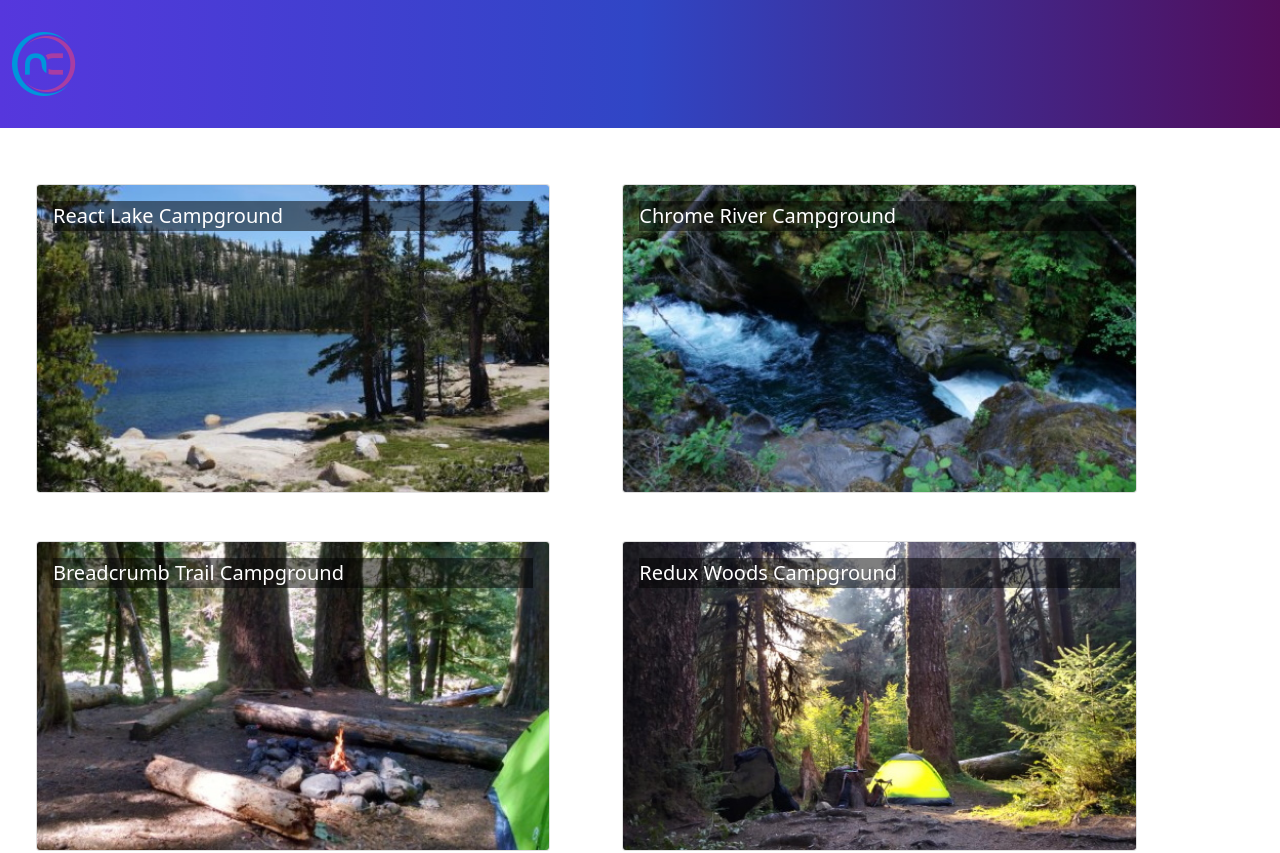
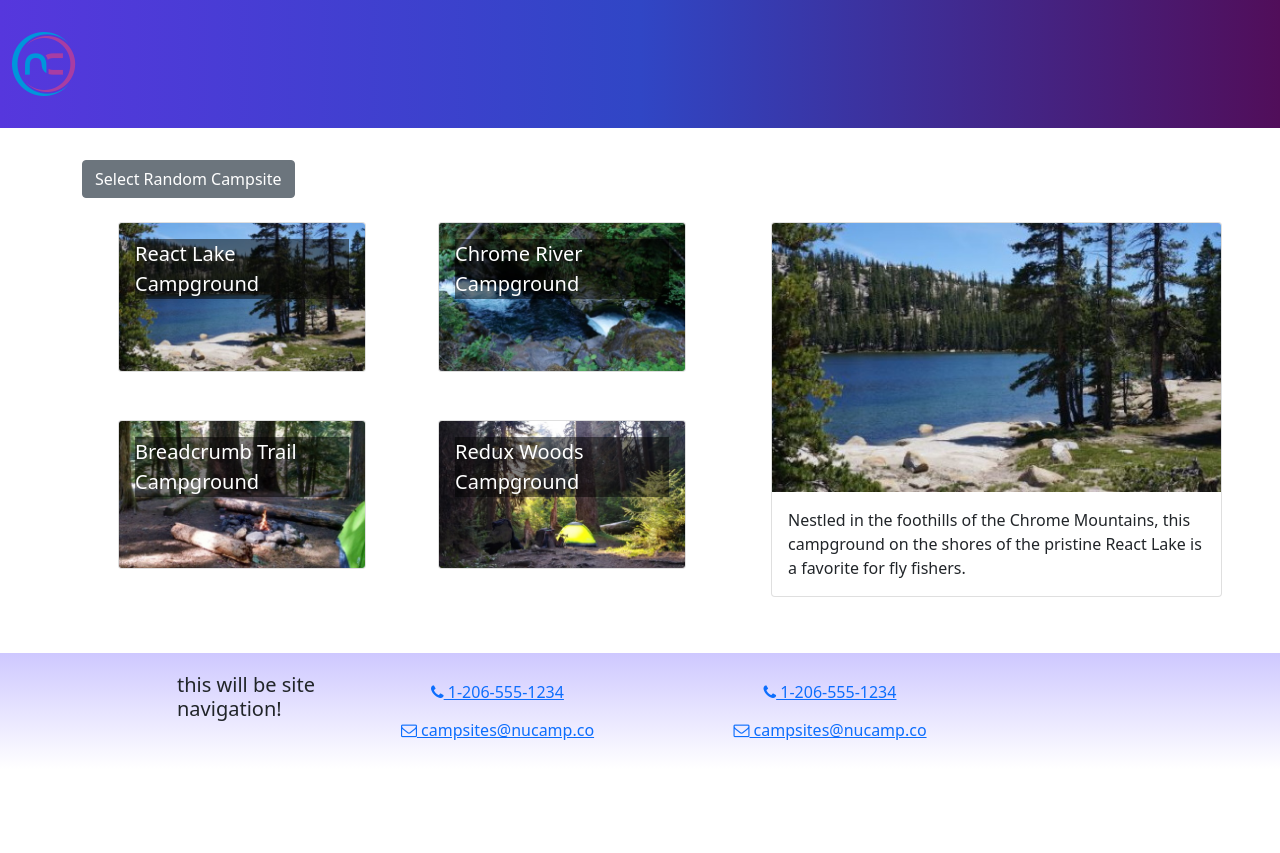
Before and after one commit to scook1802/nuCampSiteReact, a React (Create React App) app: page / in a window 1280 px wide. Shown: the top 853 px of the page. After the commit the page ends 800 px from the top, so only its background shows below. Built offline with nearby package versions, Linux system fonts and the light colour scheme.

Commit message:
CampsitesDirectoryPage and CampsiteDetail

```diff
--- a/src/App.js
+++ b/src/App.js
@@ -1,14 +1,13 @@
-import React from 'react';
-import './App.css';
-import CampsitesList from './features/campsites/CampsitesList';
 import Header from './components/Header';
 import Footer from './components/Footer';
+import CampsitesDirectoryPage from './pages/CampsitesDirectoryPage';
+import './App.css';
 
 function App() {
   return (
-    <div className="App">
+    <div className='App'>
       <Header />
-      <CampsitesList />
+      <CampsitesDirectoryPage />
       <Footer />
     </div>
   );
--- a/src/features/campsites/CampsiteCard.js
+++ b/src/features/campsites/CampsiteCard.js
@@ -1,20 +1,19 @@
 import { Card, CardImg, CardImgOverlay, CardTitle } from 'reactstrap';
 
-const CampsiteCard = (props) => {
+const CampsiteCard = ({ campsite }) => {
+    const { image, name } = campsite;
     return (
         <Card>
             <CardImg
                 width='100%'
-                src={props.campsite.image}
-                alt={props.campsite.name}
+                src={image}
+                alt={name}
             />
             <CardImgOverlay>
-            <CardTitle>{props.campsite.name}</CardTitle>
+                <CardTitle>{name}</CardTitle>
             </CardImgOverlay>
-
-
         </Card>
-    )
-}
+    );
+};
 
 export default CampsiteCard;
--- /dev/null
+++ b/src/features/campsites/CampsiteDetail.js
@@ -0,0 +1,18 @@
+import { Card, CardImg, CardText, CardBody, Col } from 'reactstrap';
+
+const CampsiteDetail = ( { campsite } ) => {
+    const { image, name, description } = campsite;
+
+    return (
+        <Col md='12' className='m-4'>
+            <Card>
+                <CardImg top src={image} alt={name}  />
+                <CardBody>
+                    <CardText>{description}</CardText>
+                </CardBody>
+            </Card>
+        </Col>
+    );
+};
+
+export default CampsiteDetail;
--- a/src/features/campsites/CampsitesList.js
+++ b/src/features/campsites/CampsitesList.js
@@ -1,11 +1,13 @@
-import { CAMPSITES } from '../../app/shared/CAMPSITES';
 import { Col, Row } from 'reactstrap';
-import CampsiteCard from  "./CampsiteCard";
+import CampsiteCard from  './CampsiteCard';
+import { selectAllCampsites } from './campsitesSlice';
 
 const CampsitesList = () => {
+    const campsites = selectAllCampsites();
+
     return (
         <Row className='ms-auto'>
-            {CAMPSITES.map((campsite) => {
+            {campsites.map((campsite) => {
                 return(
                     <Col md='5' className='m-4' key={campsite.id}>
                         <CampsiteCard campsite={campsite} />
--- /dev/null
+++ b/src/features/campsites/campsitesSlice.js
@@ -0,0 +1,9 @@
+import { CAMPSITES } from '../../app/shared/CAMPSITES';
+
+export const selectAllCampsites = () => {
+    return CAMPSITES;
+};
+
+export const selectRandomCampsite = () => {
+    return CAMPSITES[Math.floor(Math.random() * CAMPSITES.length)];
+}
--- /dev/null
+++ b/src/pages/CampsitesDirectoryPage.js
@@ -0,0 +1,30 @@
+import { Container, Row, Col, Button } from 'reactstrap';
+import CampsiteDetail from '../features/campsites/CampsiteDetail';
+import CampsitesList from '../features/campsites/CampsitesList';
+import { selectRandomCampsite } from '../features/campsites/campsitesSlice';
+
+const CampsitesDirectoryPage = () => {
+    let selectedCampsite = selectRandomCampsite();
+
+    const toggleCampsite = () => {
+        selectedCampsite = selectRandomCampsite();
+        console.log(selectedCampsite);
+    };
+    return (
+        <Container>
+            <Button onClick={() => toggleCampsite()}>
+                Select Random Campsite
+            </Button>
+            <Row>
+                <Col sm='5' md='7'>
+                    <CampsitesList />
+                </Col>
+                <Col sm='7' md='5'>
+                    <CampsiteDetail campsite = { selectedCampsite } />
+                </Col>
+            </Row>
+        </Container>
+    );
+};
+
+export default CampsitesDirectoryPage;
```
Also changed, not shown: src/arrayMethods.js (added, +59 -0 lines).
